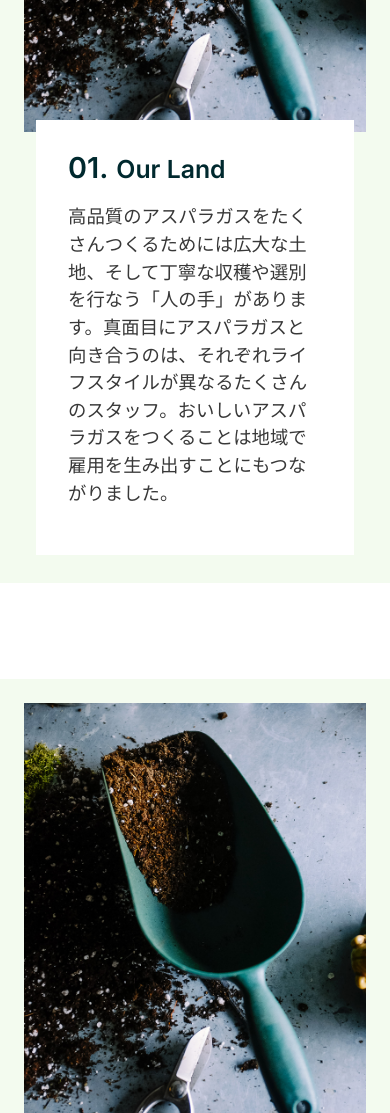
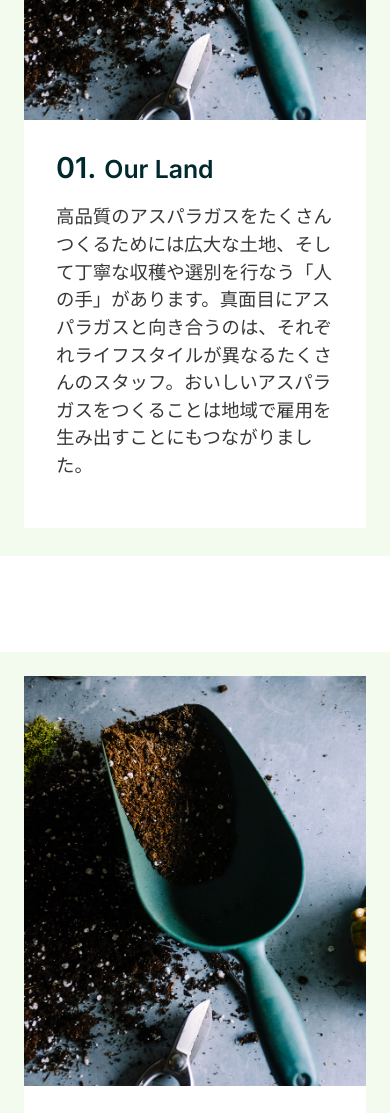
Before and after one commit to felixkwan/green-source-backup, a Gatsby site: page / in a window 390 px wide. Shown: the part 1840-2953 px from the top of the page. Built offline with nearby package versions, Linux system fonts and the light colour scheme; Gatsby itself is replaced by a stand-in of ours; a small style sheet from the web is missing; what react-pose would draw is missing.

Commit message:
css update

```diff
--- a/src/components/layout.js
+++ b/src/components/layout.js
@@ -9,7 +9,6 @@
 import PropTypes from "prop-types"
 import { useStaticQuery, graphql } from "gatsby"
 import { Helmet } from "react-helmet"
-import posed from 'react-pose'
 
 import Header from "./header"
 import Contact from "./contact"
--- a/src/pages/global-style.scss
+++ b/src/pages/global-style.scss
@@ -617,11 +617,6 @@
       top: 0;
       padding-bottom: 1rem;
     }
-  }
-
-  .block-info .info-content .text-wrapper {
-    margin-left: .75rem;
-    margin-right: .75rem;
   }
 
   .space {
```
